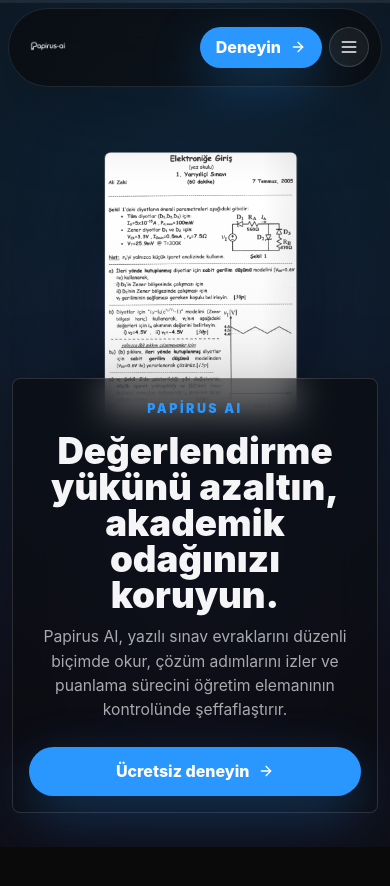
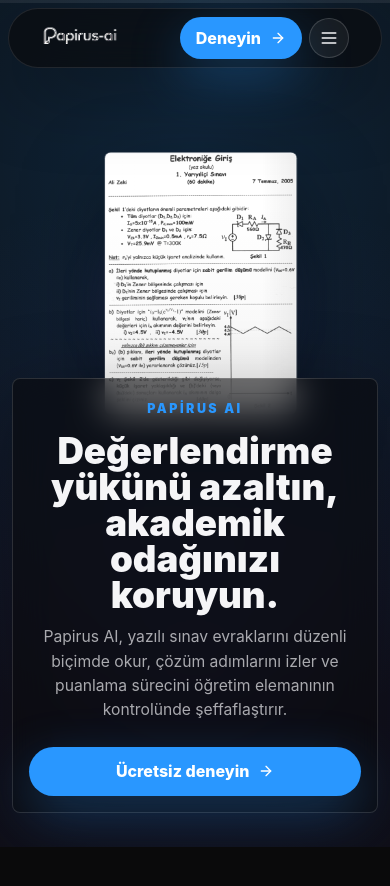
Before and after one commit to okanacer332/exam-landing, a React (Vite) app: page / in a window 390 px wide. Shown: the top 886 px of the page. Built offline with nearby package versions, Linux system fonts and the light colour scheme; no server answers.

Commit message:
fix: header grid layout, logo object-fit cover to crop whitespace, professional sizing

```diff
--- a/src/styles/premium.css
+++ b/src/styles/premium.css
@@ -17,14 +17,15 @@
   position: fixed;
   inset: 0 0 auto;
   z-index: 80;
-  display: flex;
+  /* 3 sütun grid: [logo] [nav-merkez] [aksiyonlar] */
+  display: grid;
+  grid-template-columns: auto 1fr auto;
   align-items: center;
-  justify-content: space-between;
-  gap: 1rem;
+  gap: 1.25rem;
   width: min(1180px, calc(100% - 2rem));
   min-height: 4.25rem;
   margin: 0.85rem auto 0;
-  padding: 0.65rem 0.75rem 0.65rem 1rem;
+  padding: 0.5rem 0.75rem 0.5rem 0.75rem;
   border: 1px solid rgba(245, 245, 247, 0.1);
   border-radius: 999px;
   background: rgba(10, 10, 11, 0.66);
@@ -32,27 +33,43 @@
   backdrop-filter: blur(24px);
 }
 
+/* Logo alanı — sol sütun */
 .premium-brand {
-  display: inline-flex;
-  align-items: center;
-  gap: 0.7rem;
-  min-width: 0;
-  color: #f5f5f7;
-  font-weight: 800;
+  display: block;
+  flex-shrink: 0;        /* asla sıkışmasın */
   text-decoration: none;
-}
-
-
-/* .premium-brand-mark artık kullanılmıyor — .premium-brand-logo kullanılıyor */
+  line-height: 0;        /* resim etrafındaki boşluk sıfır */
+}
+
+/* .premium-brand-mark artık kullanılmıyor */
 .premium-brand-mark {
   display: none;
 }
 
-
+/*
+  Logo resmi: papi-logo.png kare canvas, metin ortada ~%60x%25 bölgede
+  object-fit: cover ile kare canvas'dan yatay bant kesilir:
+    • width: 9rem  → içerikteki metin ~5.4rem genişlikte görünür (okunabilir)
+    • height: 2.6rem → kare canvas'dan sadece merkez %29 görünür (metin tam burada)
+  filter: invert+brightness → gri metin parlak beyaza dönüşür
+  mix-blend-mode: screen → siyah bg dark header'da transparan görünür
+*/
+.premium-brand-logo {
+  display: block;
+  width: 9.5rem;          /* 152px — metin rahatça okunur */
+  height: 2.6rem;         /* 41.6px — merkez bant: metin burada */
+  object-fit: cover;
+  object-position: center center;
+  filter: invert(1) brightness(8);
+  mix-blend-mode: screen;
+}
+
+/* Nav — orta sütun, kendini ortalar */
 .premium-nav {
   display: flex;
   align-items: center;
   gap: 1.3rem;
+  justify-self: center;
 }
 
 .premium-nav a,
@@ -69,11 +86,14 @@
   color: #f5f5f7;
 }
 
+/* Aksiyonlar — sağ sütun */
 .premium-header-actions {
   display: flex;
   align-items: center;
   gap: 0.45rem;
-}
+  justify-self: end;
+}
+
 
 .premium-link-button,
 .premium-primary-button,
@@ -2405,45 +2425,31 @@
 }
 
 /* ============================================================
-   Logo stilleri — papi-logo.png (beyaz bg + gri outline)
-   Dark header için:
-   invert(1)          → bg siyah, yazı açık griye dönüşür
-   brightness(10)     → griyı tam beyaza çeker
-   mix-blend-mode:screen → siyah bg dark temada transparan
+   Footer logosu
    ============================================================ */
 
-/* Header logosu */
-.premium-brand-logo {
-  display: block;
-  height: 3.5rem;           /* ~56px — yazı rahat okunur */
-  width: auto;
-  max-width: 13rem;
-  object-fit: contain;
-  filter: invert(1) brightness(10);
-  mix-blend-mode: screen;
-  flex-shrink: 0;
-}
+/* Header logosu .premium-brand-logo — yukarıda tanımlı (satır ~55) */
 
 /* Footer alt bar logosu */
 .premium-footer__logo {
   display: block;
-  height: 2.4rem;
-  width: auto;
-  max-width: 10rem;
-  object-fit: contain;
-  filter: invert(1) brightness(10);
+  width: 8rem;
+  height: 2.2rem;
+  object-fit: cover;
+  object-position: center;
+  filter: invert(1) brightness(8);
   mix-blend-mode: screen;
-  opacity: 0.7;
-}
-
-/* PageLoader logosu (tamamen siyah arka plan) */
+  opacity: 0.8;
+}
+
+/* PageLoader logosu (siyah arka plan — object-fit:contain kullan) */
 .loader-logo {
   display: block;
-  width: 11rem;
-  height: auto;
-  max-height: 11rem;
-  object-fit: contain;
-  filter: invert(1) brightness(10);
+  width: 12rem;
+  height: 3.6rem;
+  object-fit: cover;
+  object-position: center;
+  filter: invert(1) brightness(8);
   mix-blend-mode: screen;
 }
 
@@ -2637,6 +2643,15 @@
   .scroll-hint {
     display: flex;
   }
+
+  /* Mobil: nav gizlenir, grid: [logo] [boşluk] [hamburger] */
+  .premium-header {
+    grid-template-columns: auto 1fr auto;
+  }
+
+  .premium-nav {
+    display: none;
+  }
 }
 
 @media (max-width: 640px) {
@@ -2649,4 +2664,10 @@
     top: 4.5rem;
     border-radius: 1rem;
   }
-}
+
+  /* Küçük ekranda logo biraz daha dar */
+  .premium-brand-logo {
+    width: 7.5rem;
+    height: 2.2rem;
+  }
+}
```
